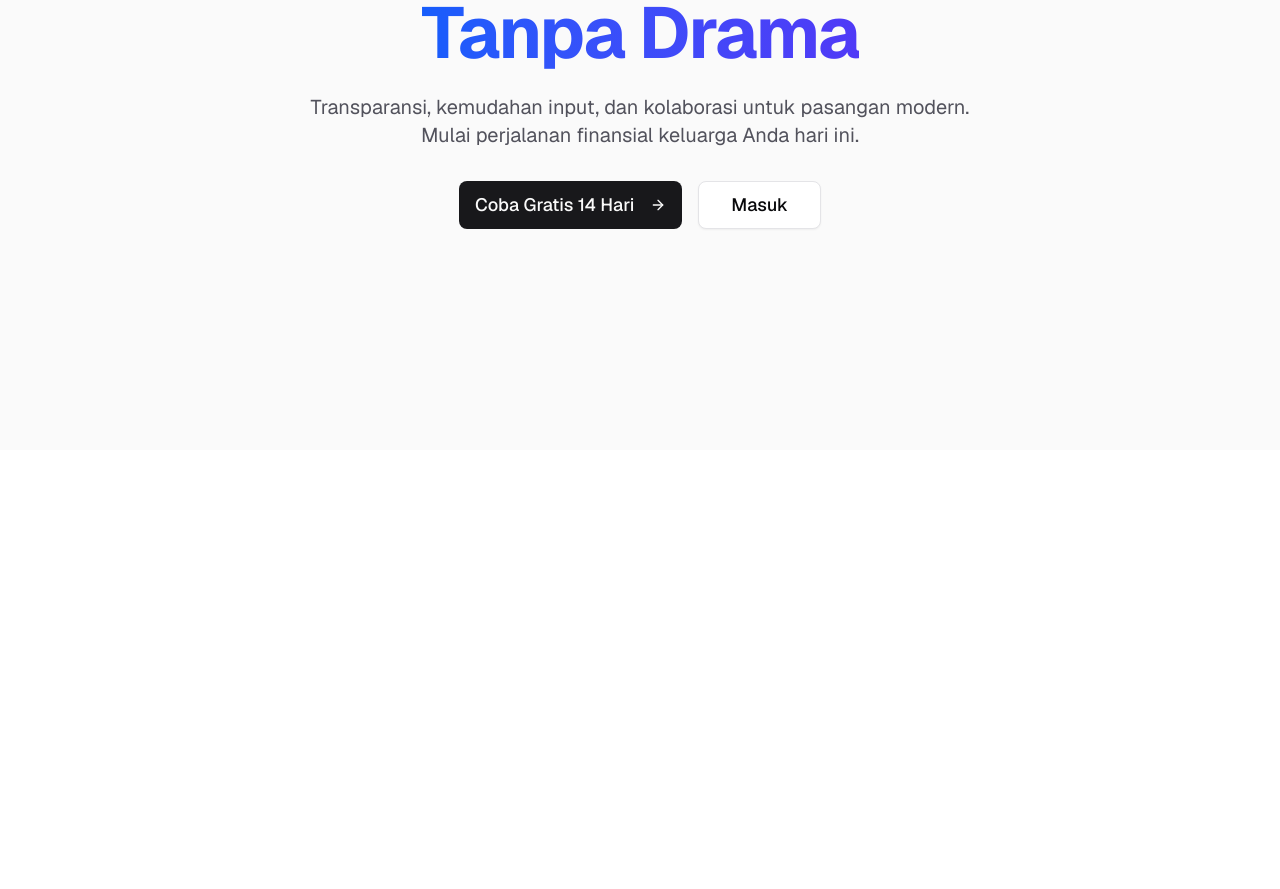
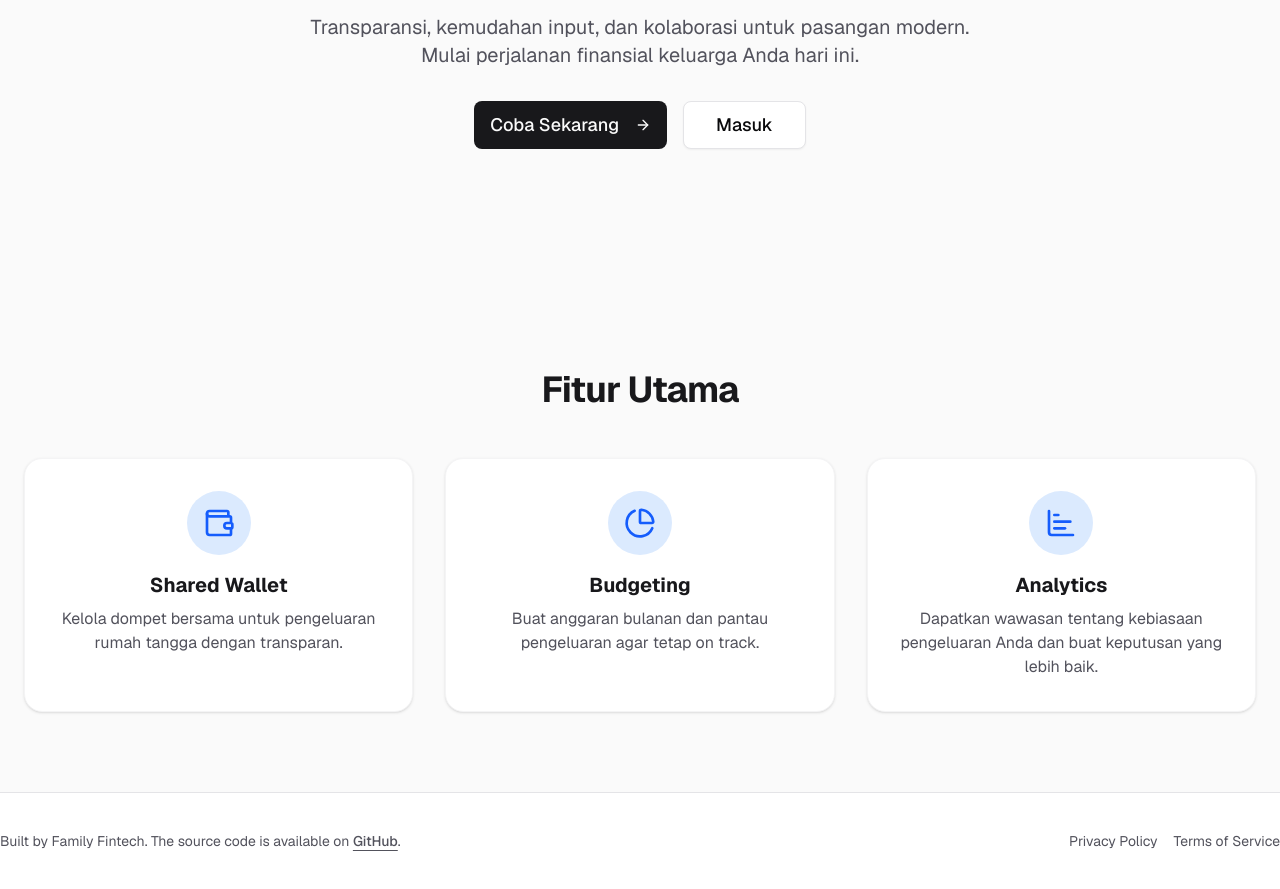
Before and after one commit to sandestareza/family-fintech, a Next.js app: page / in a window 1280 px wide. Shown: the part 350-1239 px from the top of the page. Before the commit the page ends 800 px from the top, so only its background shows below. Built offline with nearby package versions, Linux system fonts and the light colour scheme.

Commit message:
feat: Implement initial landing page with hero, features, and footer sections.

```diff
--- a/app/page.tsx
+++ b/app/page.tsx
@@ -1,9 +1,13 @@
+import { Features } from "@/components/landing/Features";
+import { Footer } from "@/components/landing/Footer";
 import { Hero } from "@/components/landing/Hero";
 
 export default function Home() {
   return (
-    <main className="flex min-h-screen items-center justify-center bg-zinc-50 font-sans dark:bg-black">
+    <main className="flex flex-col min-h-screen bg-zinc-50 font-sans dark:bg-black">
       <Hero />
+      <Features />
+      <Footer />
     </main>
   );
 }
--- a/components/landing/Features.tsx
+++ b/components/landing/Features.tsx
@@ -1,11 +1,6 @@
-import { Wallet, Landmark, PieChart } from 'lucide-react'
+import { Wallet, ChartBar, PieChart } from 'lucide-react'
 
 const features = [
-  {
-    icon: Landmark,
-    title: "Sync Bank",
-    description: "Hubungkan rekening bank Anda untuk pelacakan otomatis yang aman."
-  },
   {
     icon: Wallet,
     title: "Shared Wallet",
@@ -15,6 +10,11 @@ const features = [
     icon: PieChart,
     title: "Budgeting",
     description: "Buat anggaran bulanan dan pantau pengeluaran agar tetap on track."
+  },
+  {
+    icon: ChartBar,
+    title: "Analytics",
+    description: "Dapatkan wawasan tentang kebiasaan pengeluaran Anda dan buat keputusan yang lebih baik."
   }
 ]
 
--- a/components/landing/Footer.tsx
+++ b/components/landing/Footer.tsx
@@ -7,12 +7,12 @@ export function Footer() {
         <div className="flex flex-col items-center gap-4 px-8 md:flex-row md:gap-2 md:px-0">
           <p className="text-center text-sm leading-loose text-zinc-600 dark:text-zinc-400 md:text-left">
             Built by Family Fintech. The source code is available on{" "}
-            <Link href="#" className="font-medium underline underline-offset-4">GitHub</Link>.
+            <Link href="https://github.com/sandestareza/family-fintech" className="font-medium underline underline-offset-4">GitHub</Link>.
           </p>
         </div>
         <div className="flex gap-4">
-            <Link href="/privacy" className="text-sm text-zinc-600 underline-offset-4 hover:underline dark:text-zinc-400">Privacy Policy</Link>
-            <Link href="/terms" className="text-sm text-zinc-600 underline-offset-4 hover:underline dark:text-zinc-400">Terms of Service</Link>
+            <Link href="#" className="text-sm text-zinc-600 underline-offset-4 hover:underline dark:text-zinc-400">Privacy Policy</Link>
+            <Link href="#" className="text-sm text-zinc-600 underline-offset-4 hover:underline dark:text-zinc-400">Terms of Service</Link>
         </div>
       </div>
     </footer>
--- a/components/landing/Hero.tsx
+++ b/components/landing/Hero.tsx
@@ -4,7 +4,7 @@ import { ArrowRight } from 'lucide-react'
 
 export function Hero() {
   return (
-    <section className="relative flex min-h-[80vh] flex-col items-center justify-center overflow-hidden py-20 text-center md:py-32">
+    <section className="relative flex min-h-[80vh] flex-col items-center justify-center overflow-hidden py-20 text-center">
       <div className="z-10 px-4 md:px-6">
         <div className="mb-6 inline-flex items-center rounded-full border border-zinc-200 bg-white/50 px-3 py-1 text-sm text-zinc-800 backdrop-blur-sm dark:border-zinc-800 dark:bg-black/50 dark:text-zinc-200">
           <span className="mr-2 flex h-2 w-2 rounded-full bg-emerald-500"></span>
@@ -23,7 +23,7 @@ export function Hero() {
         <div className="flex flex-col items-center justify-center gap-4 sm:flex-row">
           <Button size="lg" className="h-12 w-full px-8 text-lg sm:w-auto" asChild>
             <Link href="/register">
-              Coba Gratis 14 Hari
+              Coba Sekarang
               <ArrowRight className="ml-2 h-4 w-4" />
             </Link>
           </Button>
```
